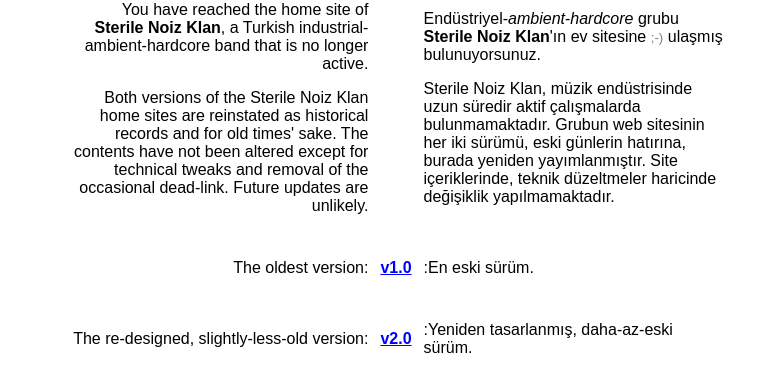
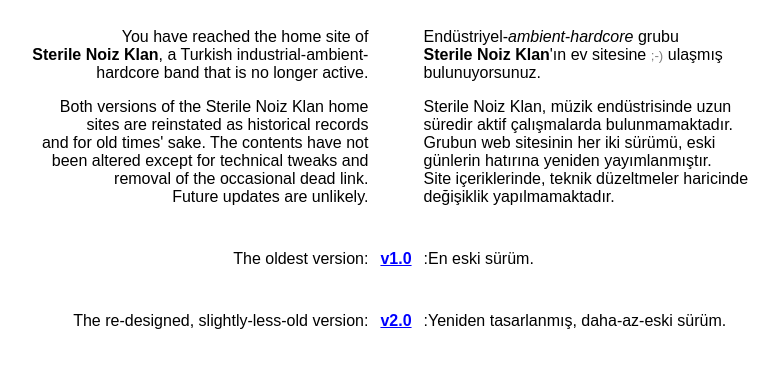
Before and after one commit to Ishmaeel/snk, a plain HTML site: page src/index.htm in a window 1280 px wide. Shown: the part 267-658 px from the top of the page, without its empty margins (244-1023 px from the left). Drawn offline with Linux system fonts and the light colour scheme.

Commit message:
Fix some layout and text issues.

```diff
--- a/src/index.htm
+++ b/src/index.htm
@@ -2,7 +2,7 @@
 <html lang="tr">
 <head>
 <meta http-equiv="content-type" content="text/html; charset=UTF-8"/>
-<meta name="description" content="Tributary home site of Sterile Noiz Klan (SNK), a Turkish industrial-ambient-hardcore band."/>
+<meta name="description" content="Home site of Sterile Noiz Klan (SNK), a Turkish industrial-ambient-hardcore band."/>
 <meta name="keywords" lang="en" content="snk, sterile, noiz, klan, industrial, ambient, hardcore, hard-core, metal, music, lyrics, sound samples, mp3, pictures, turkish, fix, xoom"/>
 <meta name="keywords" lang="tr" content="snk, sterile, noiz, klan, endüstriyel, endüstriel, ambient, hardcore, hard-core, metal, müzik, şarkı sözleri, örnek parçalar, mp3, resimler, türkçe, fix, xoom"/>
 <meta name="author" content="exiclick network" />
@@ -10,16 +10,16 @@
 <title>Sterile Noiz Klan</title>
 <style type="text/css" id="internalStyle">
 html, body  { width:100%; height:100%; margin:0; padding:0; vertical-align:middle; font-family: sans-serif;}
-td 			{ text-align:center; padding:5px; }
-b				{ white-space:nowrap; }
-small			{ color: Gray; background-color: inherit; }
-a 				{ color: Blue; background-color: inherit; font-weight:bold; }
-a:hover		{ color: Green; background-color: inherit; }
-.shell		{ height:100%; width:100%; }
-.core 		{ margin:auto; vertical-align:middle; }
-.left			{ width:300px; text-align:right; }
-.right		{ width:300px; text-align:left; }
-.middle		{ width:auto; }
+td          { text-align:center; padding:5px; }
+b           { white-space:nowrap; }
+small       { color: Gray; background-color: inherit; }
+a           { color: Blue; background-color: inherit; font-weight:bold; }
+a:hover     { color: Green; background-color: inherit; }
+.shell      { height:100%; width:100%; }
+.core       { margin:auto; vertical-align:middle; }
+.left       { width:340px; text-align:right; }
+.right      { width:340px; text-align:left; }
+.middle     { width:auto; }
 </style>
 </head>
 <body>
@@ -39,8 +39,8 @@
 a Turkish industrial-ambient-hardcore band that is no longer active.
 </p>
 <p lang="en">
-Both versions of the Sterile Noiz Klan home sites are reinstated as historical records and for old times' sake.
-The contents have not been altered except for technical tweaks and removal of the occasional dead-link.
+Both versions of the Sterile Noiz Klan home sites are reinstated as historical records<br/>
+and for old times' sake. The contents have not been altered except for technical tweaks and removal of the occasional dead link.<br/>
 Future updates are unlikely.
 </p>
 </td>
@@ -51,8 +51,8 @@
 ulaşmış bulunuyorsunuz.
 </p>
 <p>
-Sterile Noiz Klan, müzik endüstrisinde uzun süredir aktif çalışmalarda bulunmamaktadır.
-Grubun web sitesinin her iki sürümü, eski günlerin hatırına, burada yeniden yayımlanmıştır.
+Sterile Noiz Klan, müzik endüstrisinde uzun süredir aktif çalışmalarda bulunmamaktadır.<br/>
+Grubun web sitesinin her iki sürümü, eski günlerin hatırına yeniden yayımlanmıştır.<br/>
 Site içeriklerinde, teknik düzeltmeler haricinde değişiklik yapılmamaktadır.
 </p>
 </td>
```
Also changed, not shown: 1 other file.
